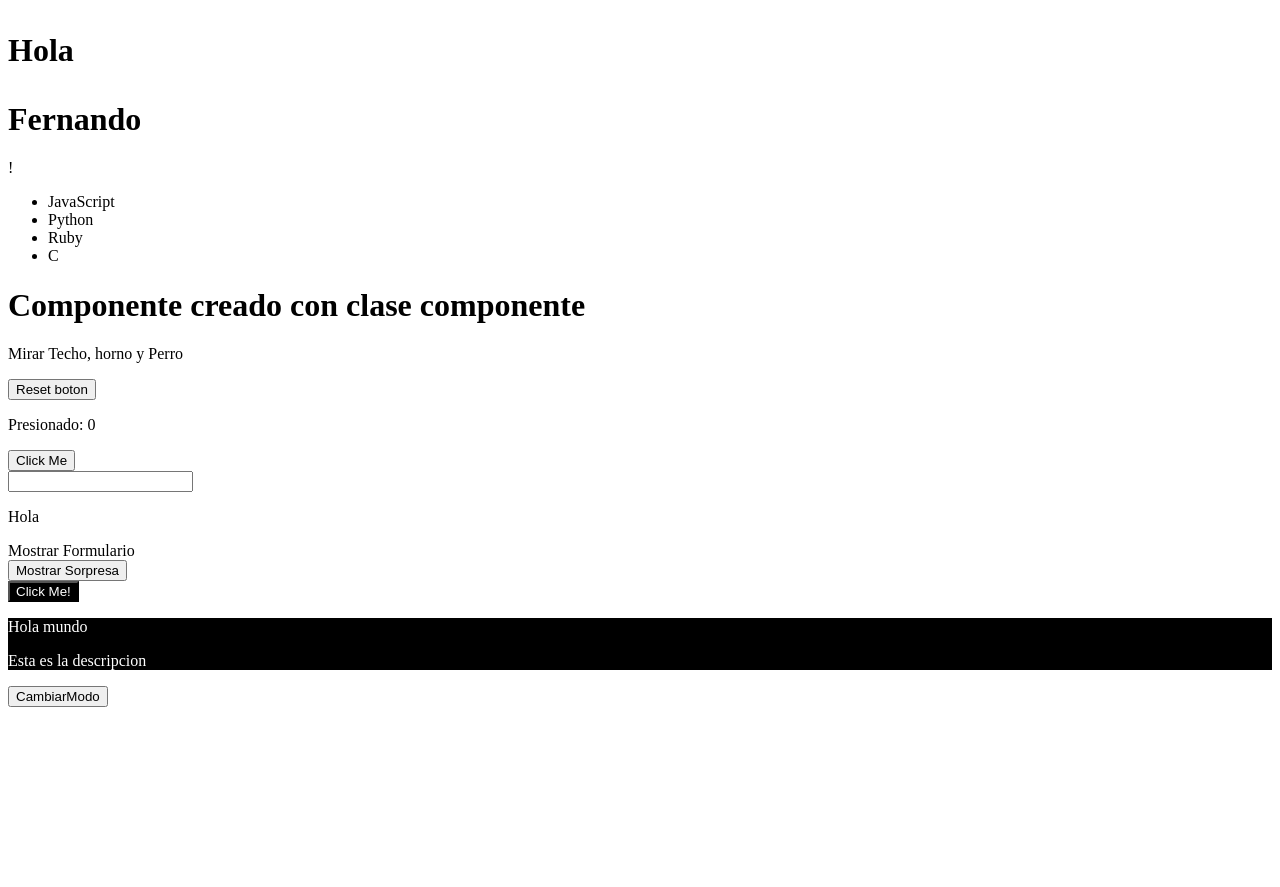
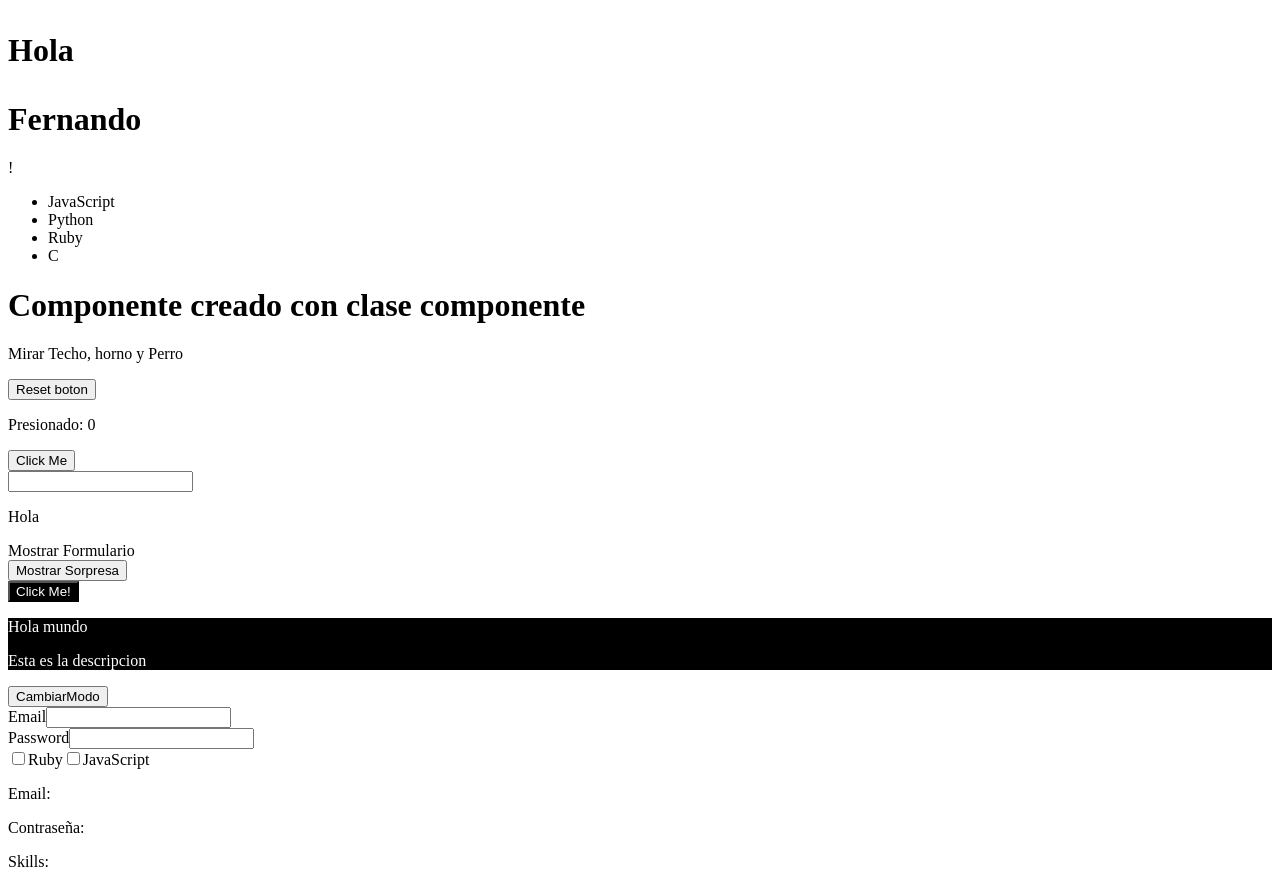
Before and after one commit to fernandopaz1/tutorial-React, a React (Create React App) app: page / in a window 1280 px wide. Before the commit the page ends 800 px from the top, so only its background shows below. Built offline with nearby package versions, Linux system fonts and the light colour scheme.

Commit message:
feat: compartiendo datos de formularios con useContext

```diff
--- a/public/index.html
+++ b/public/index.html
@@ -36,6 +36,7 @@
         <div id="root5"></div>
         <div id="root6"></div>
         <div id="root7"></div>
+        <div id="root8"></div>
         <!--
       This HTML file is a template.
       If you open it directly in the browser, you will see an empty page.
--- /dev/null
+++ b/src/componentes/Form.jsx
@@ -0,0 +1,38 @@
+import MainInfo from "./MainInfo";
+import Skills from "./Skills";
+import { useState, createContext } from "react";
+
+// hacemos que los formularios tengan contexto
+// para compartir info entro ellos
+export const FormContext = createContext();
+
+export default function Form(props) {
+    // como son propiedades que pueden cambiar
+    // las ponemos como parte del estado del FromContext
+    // y las podemos cambiar en cualquier momento
+    const [email, setEmail] = useState("");
+    const [password, setPassword] = useState("");
+    const [skills, setSkills] = useState("");
+    return (
+        <form>
+            <FormContext.Provider
+                value={{
+                    email,
+                    password,
+                    skills,
+                    setEmail,
+                    setPassword,
+                    setSkills,
+                }}
+            >
+                <MainInfo />
+                <Skills />
+            </FormContext.Provider>
+            <div>
+                <p>Email: {email}</p>
+                <p>Contraseña: {password}</p>
+                <p>Skills: {skills}</p>
+            </div>
+        </form>
+    );
+}
--- /dev/null
+++ b/src/componentes/MainInfo.jsx
@@ -0,0 +1,29 @@
+import { FormContext } from "./Form";
+import { useContext } from "react";
+
+export default function MainInfo(props) {
+    const ctx = useContext(FormContext);
+    return (
+        <div>
+            <div>
+                <label>Email</label>
+                <input
+                    type="email"
+                    value={ctx.email}
+                    onChange={(e) => {
+                        ctx.setEmail(e.target.value);
+                    }}
+                />
+            </div>
+
+            <div>
+                <label>Password</label>
+                <input
+                    type="password"
+                    value={ctx.password}
+                    onChange={(e) => ctx.setPassword(e.target.value)}
+                />
+            </div>
+        </div>
+    );
+}
--- /dev/null
+++ b/src/componentes/Skills.jsx
@@ -0,0 +1,43 @@
+import { FormContext } from "./Form";
+import { useContext } from "react";
+
+// React Component input checkbox with programing languages javascript ruby python php css html
+export default function Skills(props) {
+    const ctx = useContext(FormContext);
+
+    const addToList = (value) => {
+        ctx.setSkills([value].concat(ctx.skills));
+    };
+
+    const removeFromList = (value) => {
+        ctx.setSkills(ctx.skills.filter((v) => v !== value));
+    };
+    return (
+        <div>
+            <label>
+                <input
+                    type="checkbox"
+                    name="likes[]"
+                    onChange={(ev) => {
+                        ev.target.checked
+                            ? addToList("Ruby")
+                            : removeFromList("Ruby");
+                    }}
+                />
+                Ruby
+            </label>
+            <label>
+                <input
+                    type="checkbox"
+                    name="likes[]"
+                    onChange={(ev) => {
+                        ev.target.checked
+                            ? addToList("JavaScript")
+                            : removeFromList("JavaScript");
+                    }}
+                />
+                JavaScript
+            </label>
+        </div>
+    );
+}
--- a/src/index.js
+++ b/src/index.js
@@ -2,6 +2,7 @@ import React, { Component, useState, useEffect, useRef, Suspense } from "react";
 import { render } from "react-dom";
 import ButtonReact from "./componentes/Button";
 import Card from "./componentes/Card";
+import EjemploForm from "./componentes/Form";
 
 const SaludarEnIdiomas = ({ idioma }) => {
     if (idioma === "es") return <p>Hola</p>;
@@ -311,3 +312,8 @@ const EjemploReactContext = () => {
 };
 
 render(<EjemploReactContext />, document.getElementById("root7"));
+
+const EjemploFormContexto = () => {
+    return <EjemploForm />;
+};
+render(<EjemploFormContexto />, document.getElementById("root8"));
```
